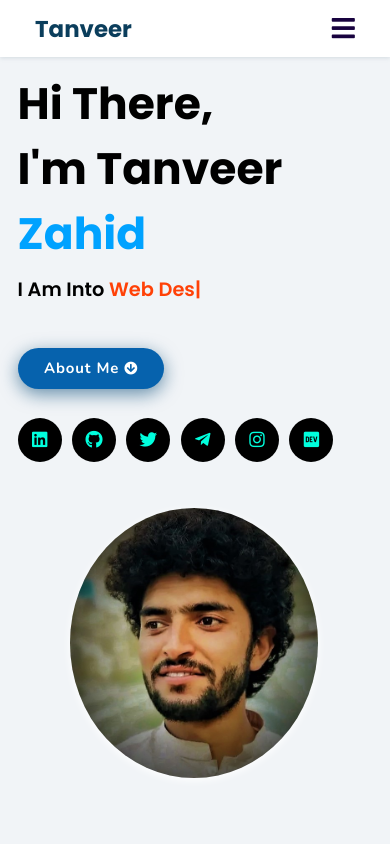
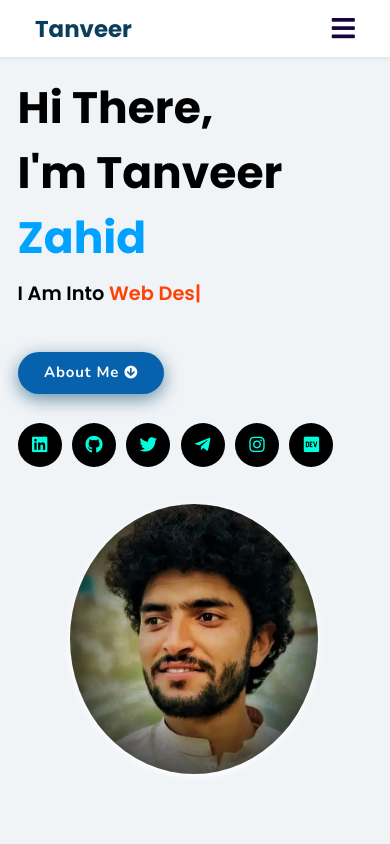
Before and after one commit to Tanno04/Portfolio, a plain HTML site: page index.html in a window 390 px wide. Shown: the top 844 px of the page. Drawn offline with nearby package versions, Linux system fonts and the light colour scheme.

Commit message:
Update style.css

```diff
--- a/style.css
+++ b/style.css
@@ -331,7 +331,7 @@ header .navbar ul li a:hover {
       margin-top: 12rem;
     }
     .home .image img {
-      margin-top: -8rem;
+      margin-top: -10rem;
     }
     .home .content p {
       font-size: 2.2rem;
```
